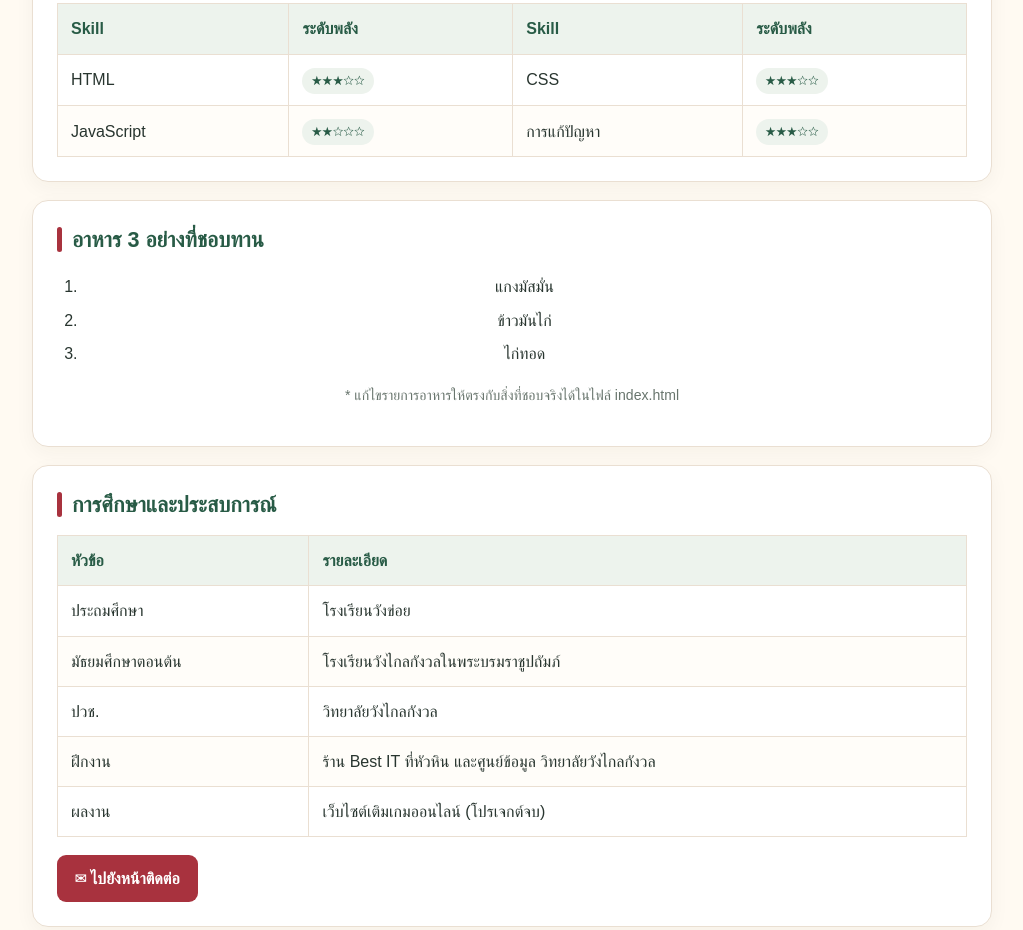
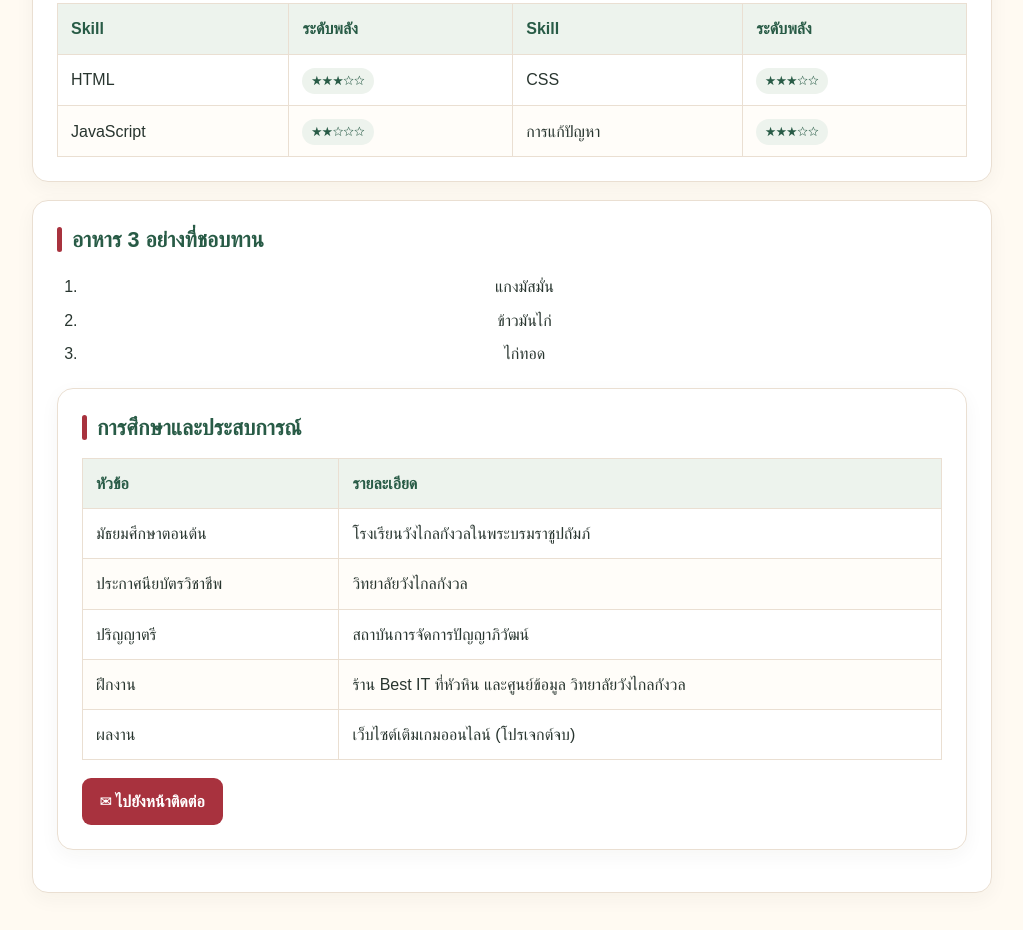
Before and after one commit to thanawatjongsungnern/My-Page, a plain HTML site: page index.html in a window 1280 px wide. Shown: the part 625-1555 px from the top of the page, without its empty margins (128-1151 px from the left). Drawn offline with Linux system fonts and the light colour scheme; a web font is replaced by a local one.

Commit message:
Update index.html

```diff
--- a/index.html
+++ b/index.html
@@ -3,6 +3,6 @@
 <main class="wrap"><div class="hero"><div class="eyebrow">✦ MERRY CHRISTMAS & WELCOME ✦</div><h1>My Personal Page</h1>
 <section class="panel" id="profile"><h2 class="section-title">ประวัติส่วนตัว</h2><table class="profile-table"><tr><td class="profile-photo-cell"><img class="profile-photo" src="assets/profile.jpg" alt="รูปโปรไฟล์ ธนวัฒน์ จงสูงเนิน"></td><td class="profile-details"><h2>นายธนวัฒน์ จงสูงเนิน</h2><p><strong>ตำแหน่ง</strong> นักศึกษา</p><p><strong>สาขาวิชา</strong> สาขาวิศวกรรมคอมพิวเตอร์และปัญญาประดิษฐ์</p><p><strong>สถาบันการศึกษา</strong> PIM </p><p><strong>วันเกิด</strong> 25 ธันวาคม 2005</p></td></tr></table></section>
 <section class="panel" id="skills"><h2 class="section-title">ทักษะและระดับพลัง</h2><p class="note">ตาราง 4 คอลัมน์ สามารถปรับระดับพลังให้ตรงกับความสามารถจริงได้</p><table class="data"><thead><tr><th>Skill</th><th>ระดับพลัง</th><th>Skill</th><th>ระดับพลัง</th></tr></thead><tbody><tr><td>HTML</td><td><span class="badge">★★★☆☆</span></td><td>CSS</td><td><span class="badge">★★★☆☆</span></td></tr><tr><td>JavaScript</td><td><span class="badge">★★☆☆☆</span></td><td>การแก้ปัญหา</td><td><span class="badge">★★★☆☆</span></td></tr></tbody></table></section>
-<section class="panel" id="favorite"><h2 class="section-title">อาหาร 3 อย่างที่ชอบทาน</h2><ol class="food-list"><li>แกงมัสมั่น</li><li>ข้าวมันไก่</li><li>ไก่ทอด</li></ol><p class="note">* แก้ไขรายการอาหารให้ตรงกับสิ่งที่ชอบจริงได้ในไฟล์ index.html</p></section>
-<section class="panel"><h2 class="section-title">การศึกษาและประสบการณ์</h2><table class="data"><thead><tr><th>หัวข้อ</th><th>รายละเอียด</th></tr></thead><tbody><tr><td>ประถมศึกษา</td><td>โรงเรียนวังข่อย</td></tr><tr><td>มัธยมศึกษาตอนต้น</td><td>โรงเรียนวังไกลกังวลในพระบรมราชูปถัมภ์</td></tr><tr><td>ปวช.</td><td>วิทยาลัยวังไกลกังวล</td></tr><tr><td>ฝึกงาน</td><td>ร้าน Best IT ที่หัวหิน และศูนย์ข้อมูล วิทยาลัยวังไกลกังวล</td></tr><tr><td>ผลงาน</td><td>เว็บไซต์เติมเกมออนไลน์ (โปรเจกต์จบ)</td></tr></tbody></table><div class="actions"><a class="btn" href="contact.html">✉ ไปยังหน้าติดต่อ</a></div></section></main>
+<section class="panel" id="favorite"><h2 class="section-title">อาหาร 3 อย่างที่ชอบทาน</h2><ol class="food-list"><li>แกงมัสมั่น</li><li>ข้าวมันไก่</li><li>ไก่ทอด</li></ol>
+<section class="panel"><h2 class="section-title">การศึกษาและประสบการณ์</h2><table class="data"><thead><tr><th>หัวข้อ</th><th>รายละเอียด</th></tr></thead><tbody><tr><td>มัธยมศึกษาตอนต้น</td><td>โรงเรียนวังไกลกังวลในพระบรมราชูปถัมภ์</td></tr><tr><td>ประกาศนียบัตรวิชาชีพ</td><td>วิทยาลัยวังไกลกังวล</td></tr><tr><td>ปริญญาตรี</td><td>สถาบันการจัดการปัญญาภิวัฒน์</td></tr><tr><td>ฝึกงาน</td><td>ร้าน Best IT ที่หัวหิน และศูนย์ข้อมูล วิทยาลัยวังไกลกังวล</td></tr><tr><td>ผลงาน</td><td>เว็บไซต์เติมเกมออนไลน์ (โปรเจกต์จบ)</td></tr></tbody></table><div class="actions"><a class="btn" href="contact.html">✉ ไปยังหน้าติดต่อ</a></div></section></main>
 <footer>🎄 Merry Christmas · MyPage v2 · ธนวัฒน์ จงสูงเนิน 🎄</footer></body></html>
```
